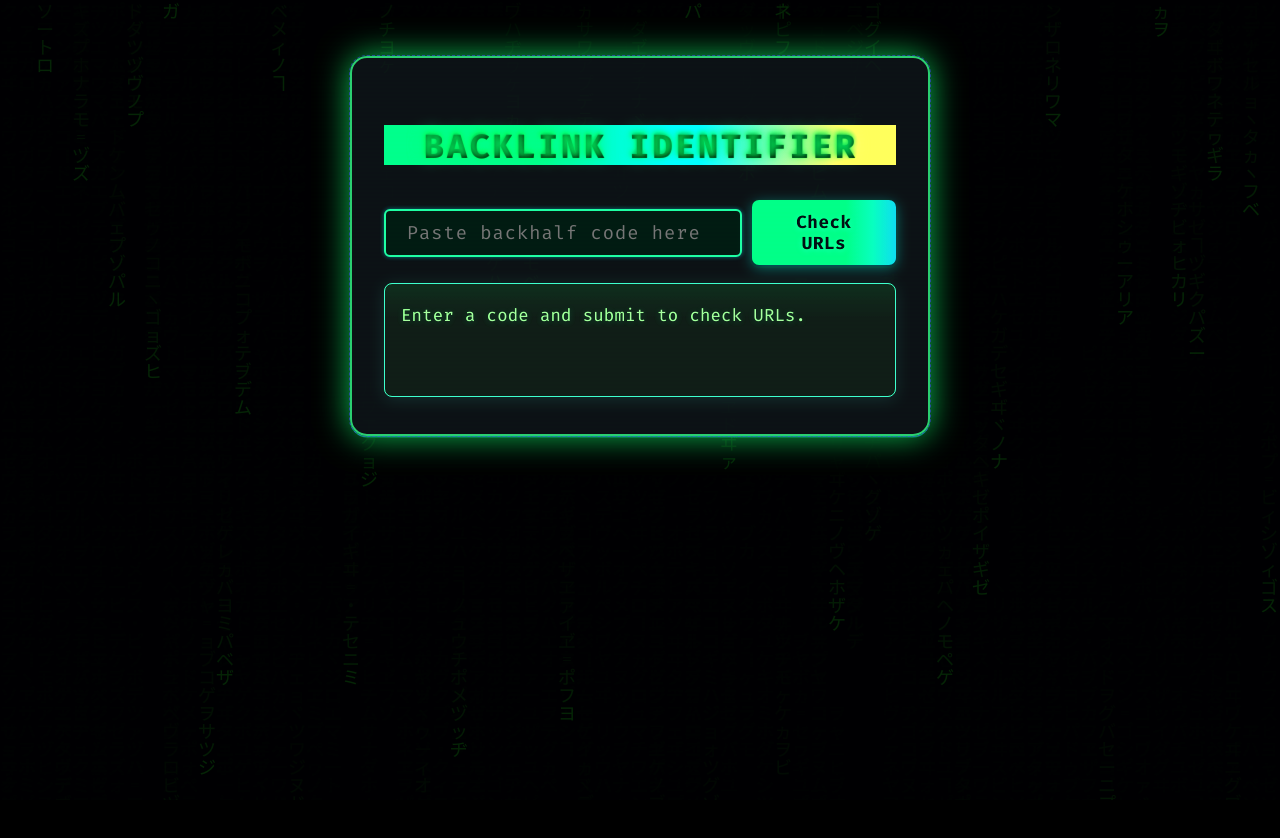
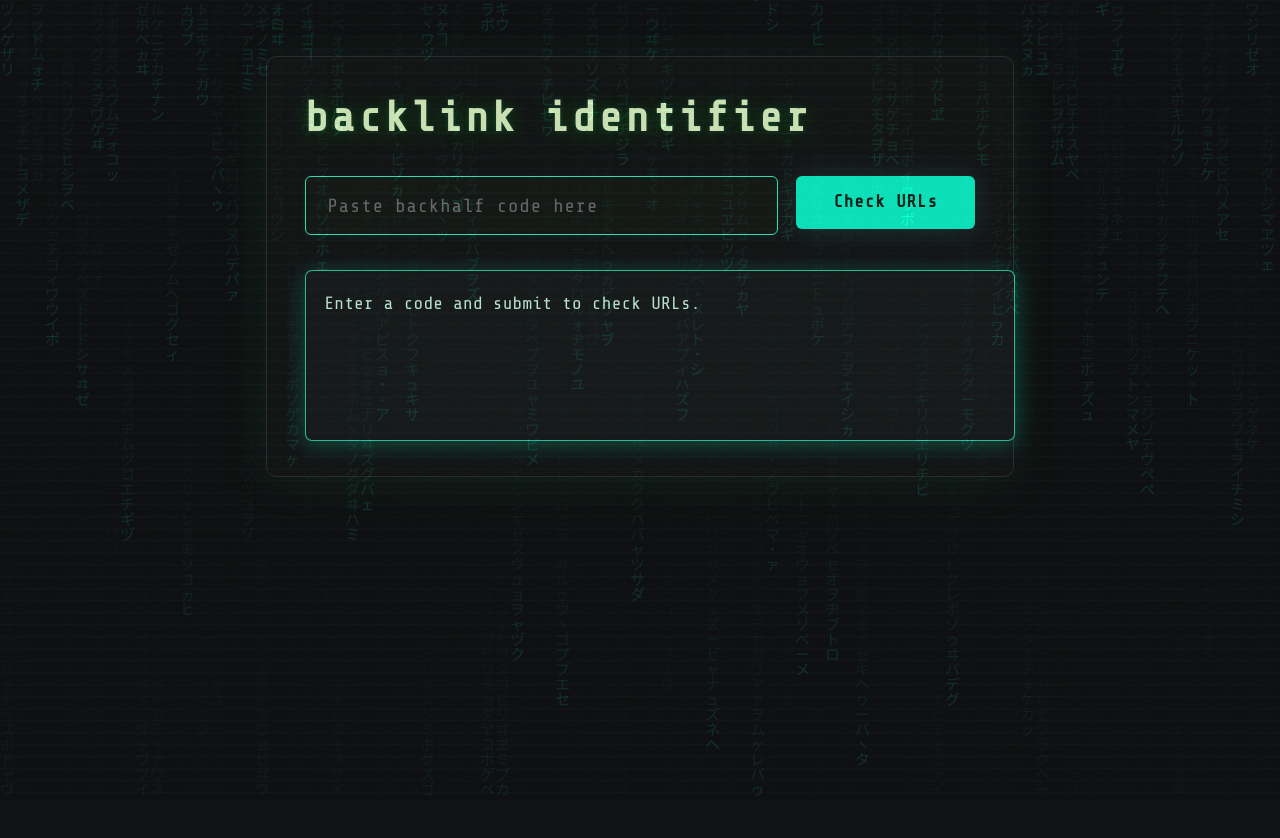
Before and after one commit to prnvkpr/backlink, a plain HTML site: page templates/index.html in a window 1280 px wide. Drawn offline with nearby package versions, Linux system fonts and the light colour scheme.

Commit message:
Update index.html

```diff
--- a/templates/index.html
+++ b/templates/index.html
@@ -1,240 +1,203 @@
 <!DOCTYPE html>
 <html lang="en">
 <head>
-  <meta charset="UTF-8" />
-  <meta name="viewport" content="width=device-width, initial-scale=1" />
+  <meta charset="UTF-8"/>
+  <meta name="viewport" content="width=device-width, initial-scale=1"/>
   <title>backlink identifier</title>
+  <link href="https://fonts.googleapis.com/css2?family=Share+Tech+Mono:wght@400;700&display=swap" rel="stylesheet">
   <style>
-    /* Hacker background: animated code rain, neon grid, scanlines, and flicker */
     body {
-      background: #000;
-      color: #b4ffb4;
-      font-family: 'Fira Mono', 'Consolas', 'Menlo', monospace;
+      background: #111213;
+      color: #f1ffe7;
+      font-family: 'Share Tech Mono', 'Fira Mono', 'Consolas', monospace;
       min-height: 100vh;
-      overflow: hidden;
       margin: 0;
+      overflow-x: hidden;
+      letter-spacing: 0.05em;
+      /* Simple subtle scanline effect for retro-future vibe */
       position: relative;
     }
-    /* CRT scanlines and flicker */
-    body::after {
+    body::before {
       content: "";
-      pointer-events: none;
+      display: block;
       position: fixed;
-      inset: 0;
-      z-index: 1000;
-      background: repeating-linear-gradient(
-        to bottom,
-        rgba(255,255,255,0) 0px,
-        rgba(255,255,255,0) 2px,
-        rgba(120,255,120,0.035) 3px,
-        rgba(0,0,0,0) 4px
-      );
-      mix-blend-mode: color-dodge;
-      opacity: 0.38;
-      animation: flicker 1.8s infinite linear alternate;
+      left: 0; top: 0; width: 100vw; height: 100vh; z-index: 0;
+      background: repeating-linear-gradient(to bottom, rgba(200,255,215,0.025) 0, rgba(200,255,215,0.025) 1px, transparent 2px, transparent 12px);
       pointer-events: none;
     }
-    @keyframes flicker {
-      0% { opacity: 0.36;}
-      50% { opacity: 0.45;}
-      70% { opacity: 0.33;}
-      100% { opacity: 0.40;}
+    .container {
+      width: 670px;
+      max-width: 97vw;
+      margin: 7vh auto 0 auto;
+      background: #151718;
+      border: 1px solid #2d3237;
+      border-radius: 10px;
+      box-shadow: 0 4px 48px #31ffae15;
+      padding: 2.25rem 2.35rem 2.2rem 2.35rem;
+      z-index: 1;
     }
-    /* Matrix code fall background */
-    #matrix-bg {
-      position: fixed;
-      top: 0; left: 0; width: 100vw; height: 100vh;
-      z-index: 0;
-      pointer-events: none;
-      opacity: 0.14;
+    @media (max-width: 720px) {
+      .container { width: 99vw; padding: 1.2rem 0.3rem 1.2rem 0.5rem; }
     }
-    /* Neon grid border */
-    .container {
-      position: relative;
-      max-width: 512px;
-      margin: 7vh auto 0 auto;
-      background: rgba(15,20,25,0.86);
-      box-shadow: 0 6px 60px #08ff89cc, 0 1.5px 0px #00cccc88;
-      padding: 2.8rem 2rem 2.3rem 2rem;
-      border-radius: 17px;
-      z-index: 2;
-      border: 2.4px solid #32ff88cc;
-      outline: 1.6px dashed #44f8;
-      /* Animate border glow */
-      animation: glow-border 2.4s infinite alternate;
+    .title {
+      font-size: 2.65rem;
+      font-weight: 600;
+      letter-spacing: 0.09em;
+      margin-bottom: 2.2rem;
+      color: #e6ffcb;
+      text-align: left;
+      text-shadow: 0 0 5px #2ab99444, 0 2px 22px #151;
+      background: none !important;
+      border: none !important;
     }
-    @keyframes glow-border {
-      from { box-shadow: 0 0 32px #10fc60c0, 0 1.5px 0px #00deb788;}
-      to   { box-shadow: 0 0 52px #00ffcccc, 0 2.2px 6px #08ffb4cc;}
+    .form-row {
+      display: flex;
+      flex-direction: row;
+      gap: 18px;
+      align-items: flex-start;
+      width: 100%;
+      margin-bottom: 2.15rem;
     }
-    h1 {
-      text-align: center;
-      font-size: 2.1rem;
-      font-weight:900;
-      letter-spacing: 0.08em;
-      color: #00fa42;
-      text-shadow:
-         0 0 16px #08ff77, /* Mood glow */
-         0 0 5px #183,     /* Subtle CRT edge */
-         1px 1.5px 1px #000;
-      background: linear-gradient(90deg, #00fc7d 30%, #00f0f6 60%, #ffff57 90%);
-      -webkit-text-fill-color: transparent;
-      filter: brightness(1.1) contrast(1.12);
-      margin-bottom: 2.2rem;
-      text-transform: uppercase;
+    .inputbox {
+      flex: 1;
+      background: #171c19;
+      color: #85ffcb;
+      font-size: 1.19rem;
+      border: 1.5px solid #3bf8c6;
+      border-radius: 6px;
+      padding: 0.92em 1.13em;
+      outline: none;
+      letter-spacing: 0.053em;
+      font-family: inherit;
+      transition: border 0.14s, box-shadow 0.18s;
+      box-shadow: 0 2px 8px #11ffc413;
     }
-    form {
-      margin-bottom: 1.1rem;
-      text-align: center;
-      display: flex;
-      gap: 10px;
-      align-items: center;
-      justify-content: center;
+    .inputbox:focus {
+      border: 1.5px solid #c1ffe9;
+      box-shadow: 0 0 0px 2.5px #9dffe633;
+      background: #131614;
+      color: #f1ffe7;
     }
-    input[type="text"] {
-      padding: 0.7rem 1.3rem;
-      width: 65%;
-      font-size: 1.17rem;
-      background: #011b12;
-      color: #50fc87;
-      border: 2px solid #1effa3;
+    .submit-btn {
+      background: #0dffd3;
+      color: #17231a;
+      padding: 0.92em 2.12em;
+      font-size: 1.09rem;
+      border: none;
       border-radius: 6px;
-      box-shadow: 0 2px 10px #03c17333;
-      outline: none;
-      transition: box-shadow 0.18s, border 0.2s;
       font-family: inherit;
-      letter-spacing: 0.055em;
-      animation: input-glow 2.6s infinite alternate;
+      font-weight: 700;
+      letter-spacing: 0.06em;
+      cursor: pointer;
+      box-shadow: 0 2px 28px #6affec26;
+      white-space: nowrap;
+      line-height: 120%;
+      transition: background 0.19s, transform 0.14s;
+      margin-left: 0;
     }
-    @keyframes input-glow {
-      0% { box-shadow: 0 0 4px #03e1ff77;}
-      100% { box-shadow: 0 0 11px #00fd58c7;}
+    .submit-btn:hover:not(:disabled), .submit-btn:focus {
+      background: #43ffd6;
+      transform: translateY(-2px) scale(1.02);
     }
-    input[type="text"]:focus {
-      box-shadow: 0 0 13px #24fca6, 0 2px 12px #005c3566;
-      border: 2px solid #39ffd3;
-      color: #adffc1;
-      background: #001a10;
-    }
-    button {
-      padding: 0.71rem 1.25rem;
-      font-size: 1.1rem;
-      border: none;
-      border-radius: 7px;
-      background: linear-gradient(90deg, #01ff74 65%, #0cbecf 100%);
-      color: #020c12;
-      font-family: inherit;
-      font-weight: bold;
-      letter-spacing: 0.03em;
-      cursor: pointer;
-      box-shadow: 0 3px 14px #00ffc866, 0 1px 2px #002;
-      text-shadow: 0 1px 6px #34ffd677;
-      transition: background 0.23s, transform 0.15s, filter 0.17s;
-      filter: brightness(1.16);
-    }
-    button:active { filter: brightness(0.88);}
-    button:hover:not(:disabled) {
-      background: linear-gradient(90deg, #0cbecf, #01ff74 70%);
-      transform: translateY(-2px) scale(1.048);
-      filter: brightness(1.30);
-    }
-    button:disabled {
-      background: #366;
-      color: #8cfdbe;
+    .submit-btn:disabled {
+      background: #266054;
+      color: #b2ffe8;
+      cursor: not-allowed;
       opacity: 0.7;
-      cursor: not-allowed;
     }
     #results {
-      background: #0e1a14;
-      color: #95fa8e;
-      padding: 1.32rem 1rem;
-      border-radius: 8px;
-      min-height: 70px;
-      border: 1.7px solid #37fcb6;
-      margin-top: 11px;
-      font-size: 1.08rem;
-      box-shadow: 0 2.5px 16px #39ffc422;
-      font-family: 'Fira Mono', 'Consolas', 'Menlo', monospace;
-      filter: brightness(1.13);
-      word-spacing: 0.03em;
-      letter-spacing: 0.012em;
-      text-shadow: 0 1px 6px #11f08c3d;
+      margin-top: 0.8rem;
+      background: #191d1d;
+      color: #d1ffe9;
+      border: 1.12px solid #34fecdcc;
+      border-radius: 7px;
+      min-height: 128px;
+      min-width: 100%;
+      max-width: 100%;
+      padding: 1.4rem 1.2rem 1.2rem 1.15rem;
+      box-shadow: 0 3.5px 21px #10ffc149;
+      font-size: 1.11rem;
+      font-family: 'Share Tech Mono', 'Fira Mono', monospace;
+      letter-spacing: 0.018em;
+      word-break: break-all;
       overflow-x: auto;
-      background-image: linear-gradient(0deg, transparent 70%, #00ff7910 100%);
     }
     .valid {
-      color: #00fb86;
-      font-weight: 600;
-      margin-bottom: 0.56rem;
-      letter-spacing: .1px;
-      text-shadow: 0 0 18px #16ff7d22, 0 2px 5px #12da4488;
-      filter: drop-shadow(0 0 5px #00fa3f75);
+      color: #28fbbc;
+      font-weight: 650;
+      margin-bottom: 0.49rem;
+      text-shadow: 0 0 10px #1df1ab24, 0 1px 3px #28ffbf19;
     }
     .error {
-      color: #ff3c92;
+      color: #ec7588;
       font-style: italic;
-      text-shadow: 0 1px 10px #fd36a359;
-      filter: brightness(1.13);
+      text-shadow: 0 0 9px #ff717122;
     }
     a {
-      color: #0ef9e7;
-      text-shadow: 0 0 5px #00ffe2, 0 1px 8px #20e8be22;
-      word-break: break-all;
+      color: #42e5ff;
+      text-decoration: underline dotted #22cccb88 1.5px;
+      transition: color 0.14s;
     }
-    a:visited { color: #61fa76; }
-    @media (max-width: 600px) {
-      .container { max-width: 98vw; padding: 1em .55em 1.2em .8em; }
-      h1 { font-size: 1.18em; }
-      input[type="text"] { font-size: .98em; }
-      button { font-size: 0.94em;}
+    a:hover {
+      color: #acf;
+    }
+    a:visited {
+      color: #89fee2;
     }
   </style>
-  <!-- Fira Mono font for hacker vibe -->
-  <link href="https://fonts.googleapis.com/css?family=Fira+Mono:400,700&display=swap" rel="stylesheet">
 </head>
 <body>
-  <!-- Matrix code background canvas -->
-  <canvas id="matrix-bg"></canvas>
   <div class="container">
-    <h1>backlink identifier</h1>
-    <form id="codeForm">
-      <input type="text" id="codeInput" placeholder="Paste backhalf code here" autocomplete="off" required />
-      <button type="submit">Check URLs</button>
+    <div class="title">backlink identifier</div>
+    <form id="codeForm" autocomplete="off">
+      <div class="form-row">
+        <input type="text" id="codeInput" class="inputbox" placeholder="Paste backhalf code here" required/>
+        <button type="submit" class="submit-btn">Check URLs</button>
+      </div>
     </form>
     <div id="results">Enter a code and submit to check URLs.</div>
   </div>
+  <canvas id="matrix-bg"></canvas>
   <script>
-    /* Matrix code rain effect */
+    /* Matrix code effect stays minimalist, low opacity, only for vibe */
     const canvas = document.getElementById('matrix-bg');
     const ctx = canvas.getContext('2d');
-    let w = canvas.width = window.innerWidth;
-    let h = canvas.height = window.innerHeight;
-    let fontSize = 18;
-    let columns = Math.floor(w / fontSize);
+    canvas.style.position = 'fixed';
+    canvas.style.zIndex = '0';
+    canvas.style.left = '0';
+    canvas.style.top = '0';
+    canvas.style.opacity = '0.13';
+    function resizeMatrix() {
+      canvas.width = window.innerWidth;
+      canvas.height = window.innerHeight;
+    }
+    resizeMatrix();
+    window.addEventListener('resize', resizeMatrix);
+    let fontSize = 15;
     let drops = [];
-    for (let x = 0; x < columns; x++) drops[x] = Math.random()*h/fontSize|0;
+    function setupDrops() {
+      let columns = Math.floor(window.innerWidth / fontSize);
+      drops = [];
+      for (let x = 0; x < columns; x++) drops[x] = Math.random() * window.innerHeight / fontSize | 0;
+    }
+    setupDrops();
+    window.addEventListener('resize', setupDrops);
     function matrix() {
-      ctx.fillStyle = 'rgba(5,8,19,0.26)';
-      ctx.fillRect(0, 0, w, h);
-      ctx.font = fontSize + "px Fira Mono, monospace";
-      ctx.fillStyle = "#23fd2a";
-      for (let i = 0; i < columns; i++) {
-        let chr = String.fromCharCode(0x30A0 + Math.random() * 96); // Katakana or random letter
-        ctx.fillText(chr, i * fontSize, drops[i] * fontSize);
-        if (Math.random() > 0.978) drops[i] = 0;
+      ctx.fillStyle = 'rgba(17,19,19,0.13)';
+      ctx.fillRect(0, 0, canvas.width, canvas.height);
+      ctx.font = fontSize + "px Share Tech Mono, Fira Mono, monospace";
+      ctx.fillStyle = "#15ffc4";
+      for (let i = 0; i < drops.length; i++) {
+        const txt = String.fromCharCode(0x30A0 + Math.random() * 96);
+        ctx.fillText(txt, i * fontSize, drops[i] * fontSize);
+        if (Math.random() > 0.974) drops[i] = 0;
         drops[i]++;
+        if (drops[i] * fontSize > window.innerHeight) drops[i] = 0;
       }
     }
     setInterval(matrix, 55);
-    window.addEventListener('resize', () => {
-      w = canvas.width = window.innerWidth;
-      h = canvas.height = window.innerHeight;
-      columns = Math.floor(w / fontSize);
-      drops = [];
-      for (let x = 0; x < columns; x++) drops[x] = Math.random()*h/fontSize|0;
-    });
 
-    // Core app logic
+    // --- App logic (as before) ---
     const form = document.getElementById("codeForm");
     const input = document.getElementById("codeInput");
     const resultsDiv = document.getElementById("results");
```
